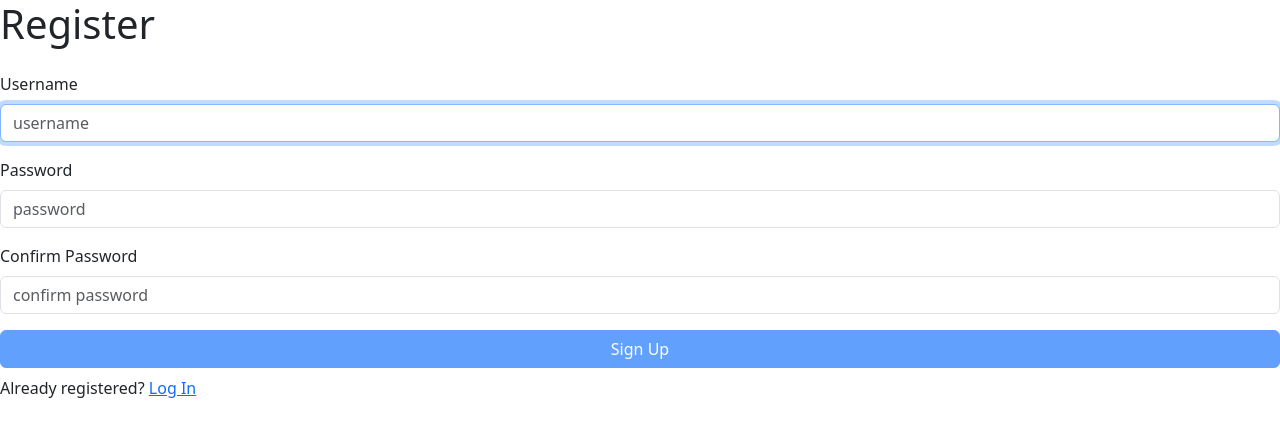
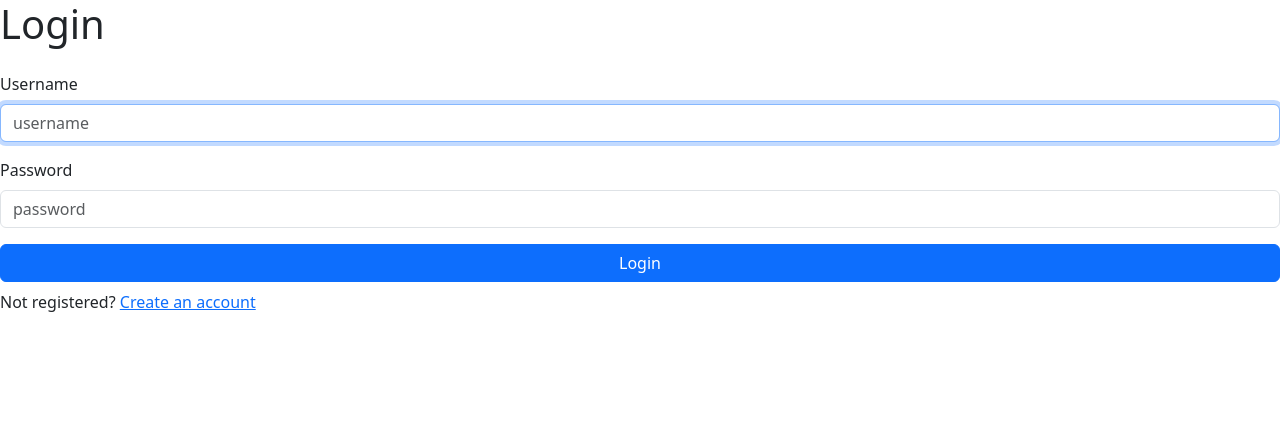
Before and after one commit to curtrube/expense-frontend, a React (Vite) app: page /login in a window 1280 px wide. Shown: the top 436 px of the page. Built offline with nearby package versions, Linux system fonts and the light colour scheme.

Commit message:
feat: login to register navigation

```diff
--- a/src/App.jsx
+++ b/src/App.jsx
@@ -1,25 +1,23 @@
+import { BrowserRouter as Router, Routes, Route } from 'react-router-dom';
 import AuthProvider from './hooks/authProvider';
-import { BrowserRouter as Router, Routes, Route } from 'react-router-dom';
 import Navbar from './components/Navbar';
-import Home from './pages/Home';
-import Login from './pages/Login';
+import Home from './components/Home';
 import Categories from './pages/Categories';
 import Accounts from './pages/Accounts';
 import Dashboard from './pages/Dashboard';
 import PrivateRoute from './components/PrivateRoute';
-import { useAuth } from './hooks/authProvider';
-import { useEffect } from 'react';
 import Register from './components/Register';
+import Login from './components/Login';
 
 function App() {
   return (
     <>
-      <Register />
-      {/* <Router>
-        <AuthProvider>
-          {/* <Navbar />
+      <Router>
+        {/* // <AuthProvider> */}
+        {/* {/* <Navbar />  */}
         <Routes>
           <Route path="/" element={<Home />} />
+          <Route path="/register" element={<Register />}></Route>
           <Route path="/login" element={<Login />} />
           <Route element={<PrivateRoute />}>
             <Route path="/dashboard" element={<Dashboard />} />
@@ -27,8 +25,8 @@ function App() {
             <Route path="/accounts" element={<Accounts />} />
           </Route>
         </Routes>
-        </AuthProvider>
-      </Router> */}
+        {/* </AuthProvider> */}
+      </Router>
     </>
   );
 }
--- /dev/null
+++ b/src/components/Login.jsx
@@ -0,0 +1,88 @@
+import { useState, useEffect, useRef } from 'react';
+import { Link } from 'react-router-dom';
+import { useAuth } from '../hooks/authProvider';
+
+function Login() {
+  const [input, setInput] = useState({
+    username: '',
+    password: '',
+  });
+  const userRef = useRef();
+
+  const auth = useAuth();
+  const handleSubmit = async (e) => {
+    e.preventDefault();
+    if (input.username !== '' && input.password !== '') {
+      auth.login(input);
+      return;
+    }
+    alert('Enter username and/or password');
+  };
+
+  const handleInput = (e) => {
+    const { name, value } = e.target;
+    setInput((prev) => ({
+      ...prev,
+      [name]: value,
+    }));
+  };
+
+  useEffect(() => {
+    userRef.current.focus();
+  }, []);
+
+  return (
+    <section>
+      <div className="mb-4">
+        <h1>Login</h1>
+      </div>
+      <form onSubmit={handleSubmit}>
+        <div className="mb-3">
+          <label className="form-label" htmlFor="username">
+            Username
+          </label>
+          <input
+            className="form-control"
+            type="text"
+            id="username"
+            name="username"
+            placeholder="username"
+            autoComplete="off"
+            ref={userRef}
+            onChange={handleInput}
+            required
+            aria-describedby="username"
+          />
+        </div>
+        <div className="mb-3">
+          <label className="form-label" htmlFor="password">
+            Password
+          </label>
+          <input
+            className="form-control"
+            type="password"
+            id="password"
+            name="password"
+            placeholder="password"
+            autoComplete="off"
+            onChange={handleInput}
+            required
+            aria-describedby="password"
+          />
+        </div>
+        <div className="d-grid">
+          <button type="submit" className="btn btn-primary">
+            Login
+          </button>
+        </div>
+      </form>
+      <div className="mt-2">
+        <p>
+          Not registered? <Link to="/register">Create an account</Link>
+        </p>
+      </div>
+    </section>
+  );
+}
+
+export default Login;
--- a/src/components/Register.jsx
+++ b/src/components/Register.jsx
@@ -1,4 +1,5 @@
 import { useRef, useState, useEffect } from 'react';
+import { Link } from 'react-router-dom';
 
 const USER_REGEX = /^[A-z][A-z0-9-_]{3,23}$/;
 const PWD_REGEX = /^(?=.*[a-z])(?=.*[A-Z])(?=.*[0-9])(?=.*[!@#$%]).{8,24}$/;
@@ -190,8 +191,7 @@ const Register = () => {
       </form>
       <div className="mt-2">
         <p>
-          {/* put react router link here */}
-          Already registered? <a href="#">Log In</a>
+          Already registered? <Link to="/login">Log In</Link>
         </p>
       </div>
     </section>
--- a/src/pages/Login.jsx
+++ /dev/null
@@ -1,65 +0,0 @@
-import { useState } from 'react';
-import { Button, Form } from 'react-bootstrap';
-import { useAuth } from '../hooks/authProvider';
-
-function Login() {
-  const [input, setInput] = useState({
-    username: '',
-    password: '',
-  });
-
-  const auth = useAuth();
-  const handleSubmit = async (e) => {
-    e.preventDefault();
-    if (input.username !== '' && input.password !== '') {
-      auth.login(input);
-      return;
-    }
-    alert('Enter username and/or password');
-  };
-
-  const handleInput = (e) => {
-    const { name, value } = e.target;
-    setInput((prev) => ({
-      ...prev,
-      [name]: value,
-    }));
-  };
-
-  return (
-    <div className="vh-100 container d-flex justify-content-center align-items-center">
-      <div className="border p-5 rounded bg-body-tertiary">
-        <Form onSubmit={handleSubmit}>
-          <Form.Group className="mb-3" controlId="loginFormUsername">
-            <Form.Control
-              type="text"
-              placeholder="Username"
-              name="username"
-              required
-              aria-describedby="username"
-              onChange={handleInput}
-            />
-          </Form.Group>
-
-          <Form.Group className="mb-3" controlId="formBasicPassword">
-            <Form.Control
-              type="password"
-              placeholder="Password"
-              name="password"
-              required
-              aria-describedby="password"
-              onChange={handleInput}
-            />
-          </Form.Group>
-          <div className="d-flex justify-content-center">
-            <Button variant="primary" type="submit">
-              Login
-            </Button>
-          </div>
-        </Form>
-      </div>
-    </div>
-  );
-}
-
-export default Login;
```
Also changed, not shown: src/components/Home.jsx (renamed from src/pages/Home.jsx). Lines whose indentation alone changed are shown as unchanged.
